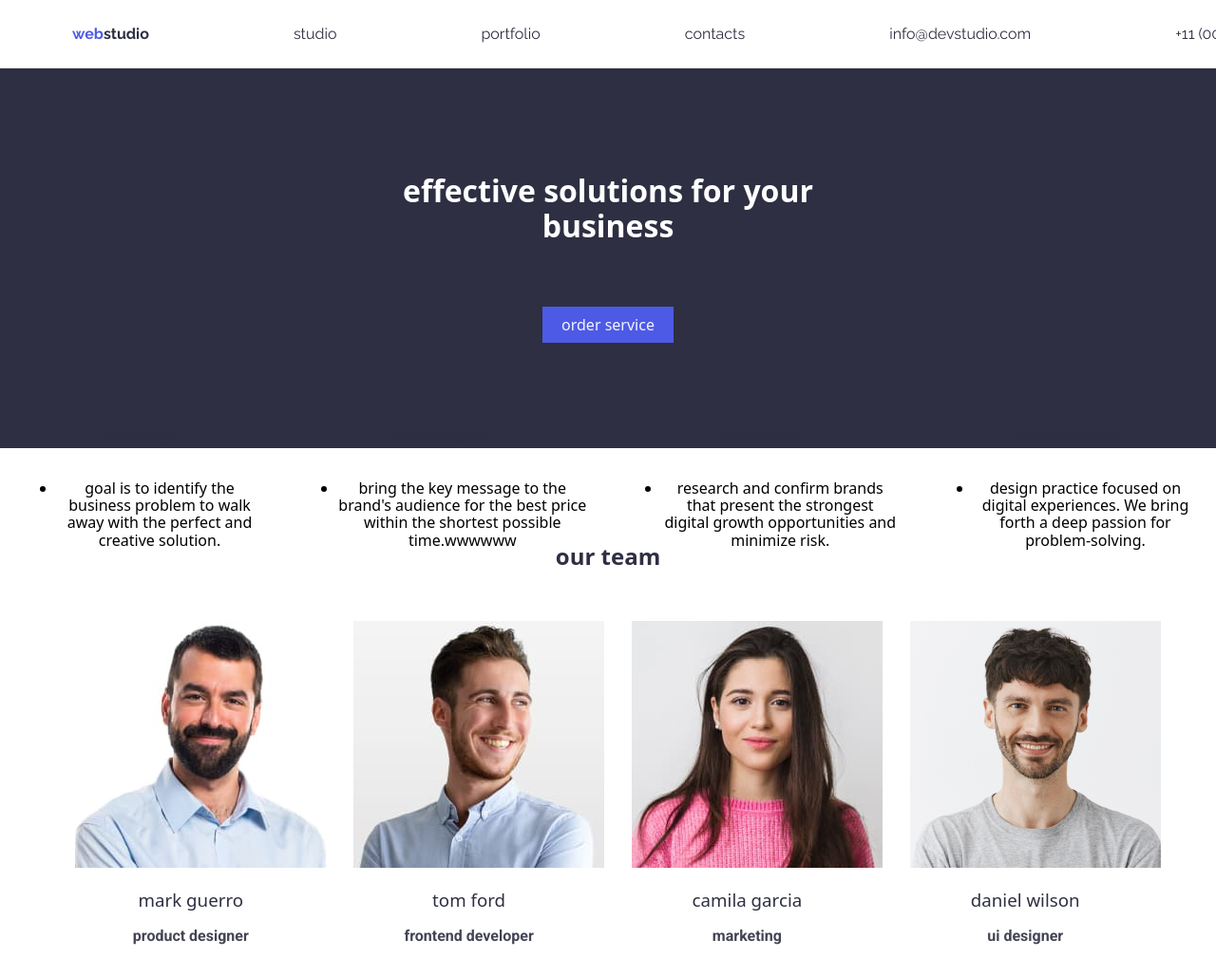
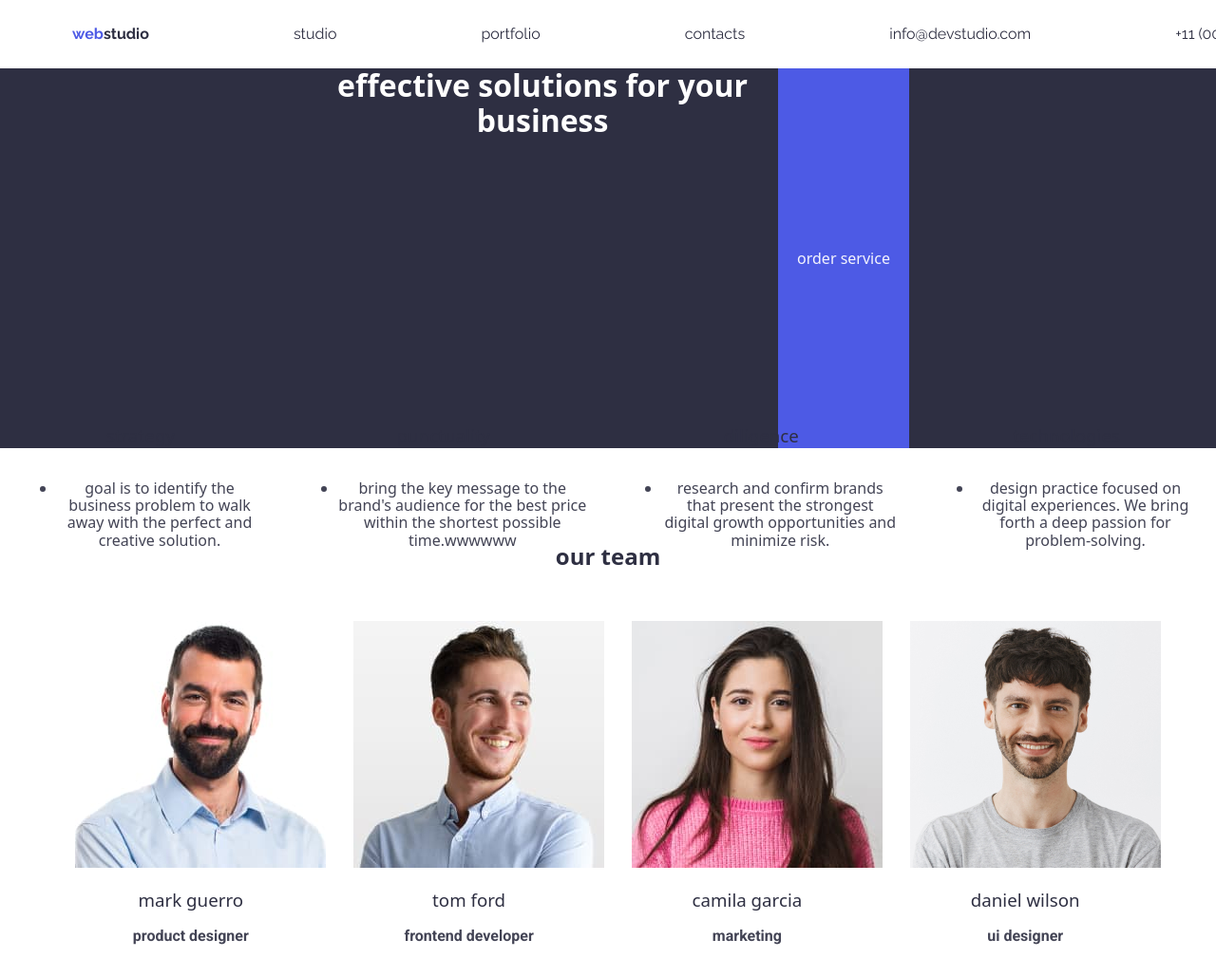
Before and after one commit to Halilbruys/goit-markup-hw-02, a plain HTML site: page index.html in a window 1280 px wide. Shown: the top 1029 px of the page at 95% size. Drawn offline with nearby package versions, Linux system fonts and the light colour scheme.

Commit message:
yazılı2

```diff
--- a/css/styles.css
+++ b/css/styles.css
@@ -1,8 +1,6 @@
 .butonlu-yer {
   display: flex;
-  flex-direction: column;
   justify-content: center;
-  align-items: center;
   background-color: #2e2f42;
   height: 50vh;
   font-weight: 400;
@@ -77,7 +75,6 @@ h2 {
   flex-wrap: wrap;
   gap: 20px;
   padding: 20px;
-  background: color #f4f4fd;
 }
 
 .fotodiv {
@@ -121,8 +118,7 @@ img {
 body {
   margin: 0;
   padding: 0;
-  font-family: roboto ,  sans-serif;
-  color: black;
+  color: #434455
 }
 .studio-ust {
   color: #2e2f42;
```
